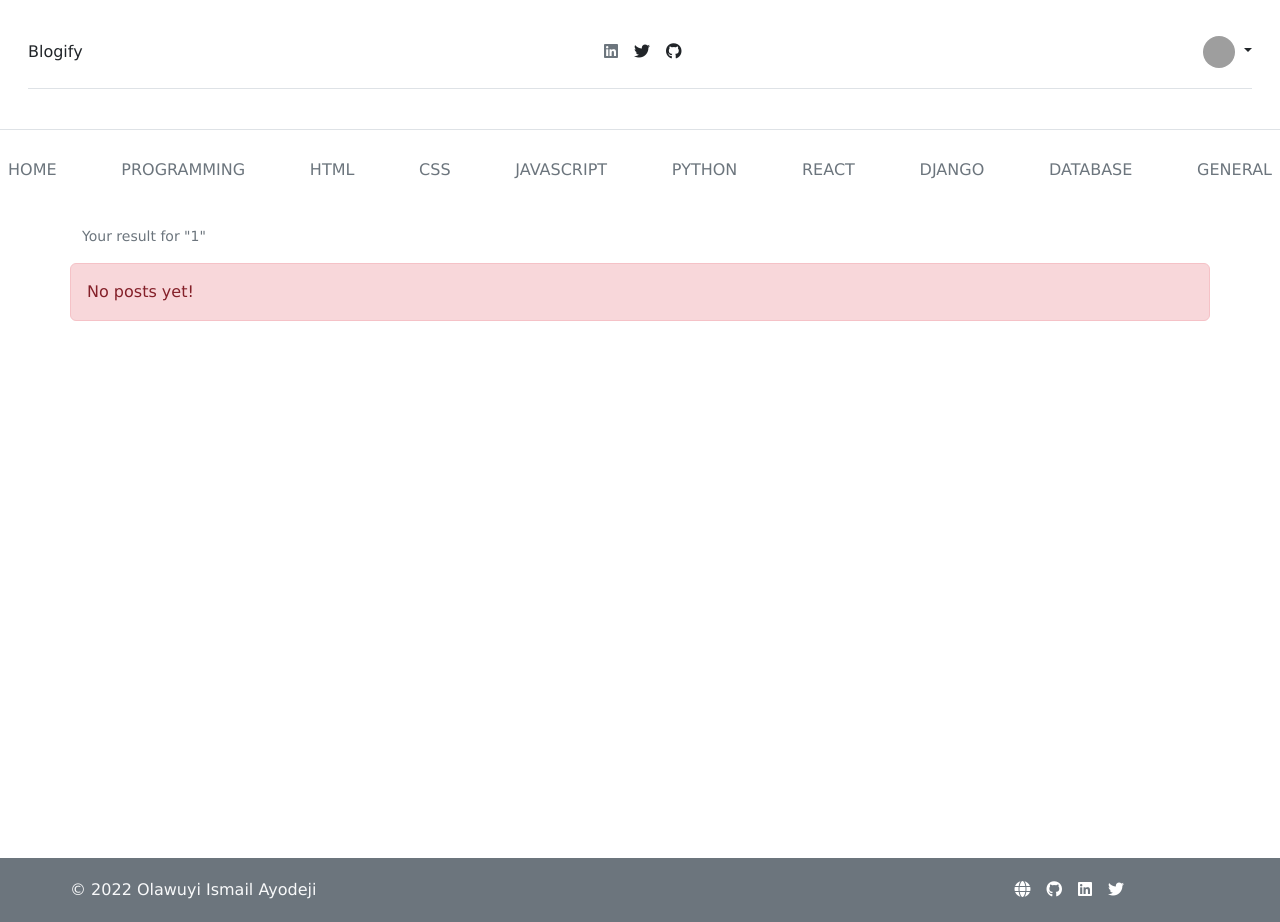
After one commit to Olaism/olaism-blog-app, a Django app: page /search/1/ in a window 1280 px wide. The commit adds this page. Run offline with Django 3.2, Linux system fonts and the light colour scheme; the visitor is signed in with stand-in values (Sample User, id 1); data comes from the database, SQL or seed files in the repository; data that the repository does not hold is empty; some libraries are stand-ins or nearby versions; grey boxes are pictures that could not be loaded.

Commit message:
Redesign PostListView

```diff
--- a/pages/urls.py
+++ b/pages/urls.py
@@ -3,11 +3,16 @@
 from .views import (
     HomePageView,
     ContactPageView,
-    ContactSuccessView
+    ContactSuccessView,
+    PostListView,
 )
 
 urlpatterns = [
     path('', HomePageView.as_view(), name="home"),
     path('contact/', ContactPageView.as_view(), name="contact"),
     path('contact/success/', ContactSuccessView.as_view(), name="contact_success"),
+    path('', PostListView.as_view(), name='post_list'),
+    path('tag/<slug:tag_slug>/', PostListView.as_view(), name='post_tag_list'),
+    path('search/<str:search_term>/',
+         PostListView.as_view(), name='post_search_list'),
 ]
--- a/pages/views.py
+++ b/pages/views.py
@@ -1,19 +1,57 @@
+from django.db.models import Q
 from django.urls import reverse_lazy
-from django.views.generic import TemplateView, FormView
+from django.shortcuts import get_object_or_404
+from django.views.generic import (
+    FormView,
+    ListView,
+    TemplateView,
+)
+from taggit.models import Tag
 
-from taggit.models import Tag
 from posts.models import Post
 from .forms import ContactForm
+
 
 class HomePageView(TemplateView):
     template_name = 'pages/home.html'
 
     def get_context_data(self, *args, **kwargs):
         context = super().get_context_data(*args, **kwargs)
-        context['posts'] = Post.objects.filter(status='published')
-        context['tags'] = Tag.objects.all()
+        context['posts'] = Post.published.all()
         context['featured'] = Post.objects.filter(featured=True).first()
         return context
+
+
+class PostListView(ListView):
+    model = Post
+    template_name = 'pages/posts.html'
+    context_object_name = 'posts'
+    paginate_by = 10
+
+    def get_queryset(self, **kwargs):
+        tag_slug = self.kwargs.get('tag_slug') or None
+        search_term = self.kwargs.get('search_term') or None
+        posts = Post.published.all()
+        if tag_slug:
+            tag = get_object_or_404(Tag, slug=tag_slug)
+            posts = posts.filter(tags__in=[tag])
+        elif search_term:
+            posts = posts.filter(
+                Q(title__icontains=search_term) | Q(
+                    author__username__icontains=search_term)
+            )
+        return posts
+
+    def get_context_data(self, *args, **kwargs):
+        tag_slug = self.kwargs.get('tag_slug') or None
+        search_term = self.kwargs.get('search_term') or None
+        context = super().get_context_data(*args, **kwargs)
+        if tag_slug:
+            context['tag'] = tag_slug
+        elif search_term:
+            context['query'] = search_term
+        return context
+
 
 class ContactPageView(FormView):
     template_name = 'pages/contact.html'
@@ -24,5 +62,6 @@
         form.send()
         return super().form_valid(form)
 
+
 class ContactSuccessView(TemplateView):
     template_name = 'pages/contact_success.html'
--- a/posts/api/serializers.py
+++ b/posts/api/serializers.py
@@ -30,7 +30,8 @@
 
 class PostDetailSerializer(TaggitSerializer, serializers.ModelSerializer):
     tags = TagListSerializerField()
-    author = AuthorSerializer(read_only=True)
+    author = serializers.StringRelatedField()
+    # author = AuthorSerializer(read_only=True)
     class Meta:
         model = Post
         lookup_field = 'slug'
@@ -43,4 +44,4 @@
     class Meta:
         model = Post
         lookup_field = 'slug'
-        fields = ('id', 'title', 'url', 'author')
+        fields = ('id', 'title', 'highlight', 'url', 'author')
--- a/posts/urls.py
+++ b/posts/urls.py
@@ -1,24 +1,19 @@
 from django.urls import path
 
 from .views import (
-    PostListView,
     PostDetailView,
     PostUpdateView,
     PostCreateView,
     PostDeleteView,
-    PostSearchView,
     MyPostsView,
     status_change,
 )
 
 urlpatterns = [
-    path('', PostListView.as_view(), name='post_list'),
     path('new/', PostCreateView.as_view(), name='post_create'),
     path('my-post/', MyPostsView.as_view(), name='my_posts'),
-    path('search/', PostSearchView.as_view(), name='post_search'),
     path('<slug:slug>/status-change/', status_change, name='status_change'),
     path('<slug:slug>/', PostDetailView.as_view(), name='post_detail'),
     path('<slug:slug>/edit/', PostUpdateView.as_view(), name="post_update"),
     path('<slug:slug>/delete/', PostDeleteView.as_view(), name="post_delete"),
-    path('<tag_slug>/', PostListView.as_view(), name="post_list_by_tag"),
 ]
--- a/static/css/base.css
+++ b/static/css/base.css
@@ -14,6 +14,16 @@
     /* height: 100%; */
 }
 
+img.featured-img {
+    width: 100%;
+    height: 300px;
+}
+
+.author {
+    font-size: 0.9rem;
+    color: #000;
+}
+
 h4 {
     color: #aaa;
 }
@@ -25,6 +35,17 @@
 main {
     margin: 2em 0;
     min-height: 75vh;
+}
+
+/* Featured */
+
+.featured {
+    display: flex;
+    align-items: center;
+    justify-content: center;
+}
+.featured .text-small {
+    font-size: 0.7rem;
 }
 
 .post-cards {
--- a/templates/_base.html
+++ b/templates/_base.html
@@ -1,92 +1,193 @@
 {% load static gravatar %}
 <!DOCTYPE html>
 <html lang="en">
-<head>
-    <meta charset="UTF-8">
-    <meta http-equiv="X-UA-Compatible" content="IE=edge">
-    <meta name="viewport" content="width=device-width, initial-scale=1.0">
+  <head>
+    <meta charset="UTF-8" />
+    <meta http-equiv="X-UA-Compatible" content="IE=edge" />
+    <meta name="viewport" content="width=device-width, initial-scale=1.0" />
 
     <!-- Font Awesome icon -->
-    <link rel="stylesheet" href="https://cdnjs.cloudflare.com/ajax/libs/font-awesome/6.1.1/css/all.min.css" integrity="sha512-KfkfwYDsLkIlwQp6LFnl8zNdLGxu9YAA1QvwINks4PhcElQSvqcyVLLD9aMhXd13uQjoXtEKNosOWaZqXgel0g==" crossorigin="anonymous" referrerpolicy="no-referrer" />
+    <link
+      rel="stylesheet"
+      href="https://cdnjs.cloudflare.com/ajax/libs/font-awesome/6.1.1/css/all.min.css"
+      integrity="sha512-KfkfwYDsLkIlwQp6LFnl8zNdLGxu9YAA1QvwINks4PhcElQSvqcyVLLD9aMhXd13uQjoXtEKNosOWaZqXgel0g=="
+      crossorigin="anonymous"
+      referrerpolicy="no-referrer"
+    />
 
     <!-- CSS -->
-    <link rel="stylesheet" href="https://cdnjs.cloudflare.com/ajax/libs/bootstrap/5.2.1/css/bootstrap.min.css" integrity="sha512-siwe/oXMhSjGCwLn+scraPOWrJxHlUgMBMZXdPe2Tnk3I0x3ESCoLz7WZ5NTH6SZrywMY+PB1cjyqJ5jAluCOg==" crossorigin="anonymous" referrerpolicy="no-referrer" />
-    <link rel="stylesheet" href="{% static 'css/base.css' %}">
+    <link
+      rel="stylesheet"
+      href="https://cdnjs.cloudflare.com/ajax/libs/bootstrap/5.2.1/css/bootstrap.min.css"
+      integrity="sha512-siwe/oXMhSjGCwLn+scraPOWrJxHlUgMBMZXdPe2Tnk3I0x3ESCoLz7WZ5NTH6SZrywMY+PB1cjyqJ5jAluCOg=="
+      crossorigin="anonymous"
+      referrerpolicy="no-referrer"
+    />
+    <link rel="stylesheet" href="{% static 'css/base.css' %}" />
     <!-- Extra CSS -->
     {% block css %}{% endblock css %}
 
     <title>{% block title %}Blog{% endblock title %}</title>
-</head>
-<body>
+  </head>
+  <body>
     {% block body %}
     <header class="p-3 mb-3 border-bottom">
       <div class="container-fluid">
-        <div class="d-flex flex-wrap align-items-center justify-content-center justify-content-md-between py-3 mb-4 border-bottom">
-          <a href="/" class="d-flex align-items-center mb-2 mb-lg-0 text-dark text-decoration-none">
+        <div
+          class="d-flex flex-wrap align-items-center justify-content-center justify-content-md-between py-3 mb-4 border-bottom"
+        >
+          <a
+            href="/"
+            class="d-flex align-items-center mb-2 mb-lg-0 text-dark text-decoration-none"
+          >
             Blogify
           </a>
 
-          <ul class="nav col-12 col-md-auto mb-2 justify-content-center mb-md-0">
-            <li><a href="{% url 'home' %}" class="nav-link px-2 link-secondary">Home</a></li>
-            <li><a href="{% url 'contact' %}" class="nav-link px-2 link-dark">Contact</a></li>
-            <li><a href="{% url 'post_create' %}" class="nav-link px-2 link-dark">New</a></li>
+          <ul
+            class="nav col-12 col-md-auto mb-2 justify-content-center mb-md-0"
+          >
+            <li>
+              <a href="{% url 'home' %}" class="nav-link px-2 link-secondary"
+                ><i class="fa-brands fa-linkedin"></i></a
+              >
+            </li>
+            <li>
+              <a href="{% url 'contact' %}" class="nav-link px-2 link-dark"
+                ><i class="fa-brands fa-twitter"></i></a
+              >
+            </li>
+            <li>
+              <a href="{% url 'post_create' %}" class="nav-link px-2 link-dark"
+                ><i class="fa-brands fa-github"></i></a
+              >
+            </li>
           </ul>
 
           {% if request.path == '/' %}
-          <form action="{% url 'post_search' %}" class="col-12 col-lg-auto mb-3 mb-lg-0 me-lg-3" role="search">
-            <input type="search" name="q" class="form-control" placeholder="Search..." aria-label="Search">
+          <form
+            action=""
+            class="col-12 col-lg-auto mb-3 mb-lg-0 me-lg-3"
+            role="search"
+          >
+            <input
+              type="search"
+              name="q"
+              class="form-control"
+              placeholder="Search..."
+              aria-label="Search"
+            />
           </form>
-          {% endif %}
-
-          {% if user.is_authenticated %}
+          {% endif %} {% if user.is_authenticated %}
           <div class="dropdown text-end">
-            <a href="#" class="d-block link-dark text-decoration-none dropdown-toggle" data-bs-toggle="dropdown" aria-expanded="false">
-              <img src="{{ user|gravatar }}" alt="mdo" width="32" height="32" class="rounded-circle">
+            <a
+              href="#"
+              class="d-block link-dark text-decoration-none dropdown-toggle"
+              data-bs-toggle="dropdown"
+              aria-expanded="false"
+            >
+              <img
+                src="{{ user|gravatar }}"
+                alt="mdo"
+                width="32"
+                height="32"
+                class="rounded-circle"
+              />
             </a>
             <ul class="dropdown-menu text-small">
-              <li><a class="dropdown-item" href="{% url 'my_profile' %}">Profile</a></li>
-              <li><a class="dropdown-item" href="{% url 'my_posts' %}">My Posts</a></li>
-              <li><a class="dropdown-item" href="{% url 'password_change' %}">Password Change</a></li>
-              <li><hr class="dropdown-divider"></li>
-              <li><a class="dropdown-item" href="{% url 'logout' %}">Sign out</a></li>
+              <li>
+                <a class="dropdown-item" href="{% url 'my_profile' %}"
+                  >Profile</a
+                >
+              </li>
+              <li>
+                <a class="dropdown-item" href="{% url 'my_posts' %}"
+                  >My Posts</a
+                >
+              </li>
+              <li>
+                <a class="dropdown-item" href="{% url 'password_change' %}"
+                  >Password Change</a
+                >
+              </li>
+              <li><hr class="dropdown-divider" /></li>
+              <li>
+                <a class="dropdown-item" href="{% url 'logout' %}">Sign out</a>
+              </li>
             </ul>
           </div>
           {% else %}
           <div class="text-end">
-            <a href="{% url 'login' %}" type="button" class="btn btn-outline-info me-2">Login</a>
-            <a href="{% url 'signup' %}" type="button" class="btn btn-warning">Sign-up</a>
+            <a
+              href="{% url 'login' %}"
+              type="button"
+              class="btn btn-outline-info me-2"
+              >Login</a
+            >
+            <a href="{% url 'signup' %}" type="button" class="btn btn-warning"
+              >Sign-up</a
+            >
           </div>
           {% endif %}
         </div>
       </div>
-      {% block header_tags %}
-      {% endblock header_tags %}
     </header>
-    <main class="container">
-      {% block content %}{% endblock content %}
-    </main>
+    {% include 'includes/navbar.html' %}
+    <main class="container">{% block content %}{% endblock content %}</main>
     <footer class="bg-secondary">
       <div class="container row justify-content-between">
         <div class="col-md-4 d-flex align-items-center">
-          <a href="/" class="mb-3 me-2 mb-md-0 text-muted text-decoration-none lh-1">
-            <svg class="bi" width="30" height="24"><use xlink:href="#bootstrap"/></svg>
+          <a
+            href="/"
+            class="mb-3 me-2 mb-md-0 text-muted text-decoration-none lh-1"
+          >
+            <svg class="bi" width="30" height="24">
+              <use xlink:href="#bootstrap" />
+            </svg>
           </a>
           <span class="text-light">&copy; 2022 Olawuyi Ismail Ayodeji</span>
         </div>
 
         <ul class="nav col-md-4 justify-content-end list-unstyled d-flex">
-            <li class="ms-3"><a class="text-white" href="https://www.olaism-portfolio.herokuapp.com"><i class="fa-solid fa-globe"></i></a></li>
-            <li class="ms-3"><a class="text-white" href="https://www.github.com/olaism"><i class="fa-brands fa-github"></i></a></li>
-            <li class="ms-3"><a class="text-white" href="https://www.linkedin.com/in/ismail-olawuyi-3ab475208"><i class="fa-brands fa-linkedin"></i></a></li>
-            <li class="ms-3"><a class="text-white" href="https://www.twitter.com/olaism01"><i class="fa-brands fa-twitter"></i></a></li>
+          <li class="ms-3">
+            <a
+              class="text-white"
+              href="https://www.olaism-portfolio.herokuapp.com"
+              ><i class="fa-solid fa-globe"></i
+            ></a>
+          </li>
+          <li class="ms-3">
+            <a class="text-white" href="https://www.github.com/olaism"
+              ><i class="fa-brands fa-github"></i
+            ></a>
+          </li>
+          <li class="ms-3">
+            <a
+              class="text-white"
+              href="https://www.linkedin.com/in/ismail-olawuyi-3ab475208"
+              ><i class="fa-brands fa-linkedin"></i
+            ></a>
+          </li>
+          <li class="ms-3">
+            <a class="text-white" href="https://www.twitter.com/olaism01"
+              ><i class="fa-brands fa-twitter"></i
+            ></a>
+          </li>
         </ul>
       </div>
     </footer>
     {% endblock body %}
     <!-- jS -->
-    <script src="https://cdn.jsdelivr.net/npm/@popperjs/core@2.11.6/dist/umd/popper.min.js" integrity="sha384-oBqDVmMz9ATKxIep9tiCxS/Z9fNfEXiDAYTujMAeBAsjFuCZSmKbSSUnQlmh/jp3" crossorigin="anonymous"></script>
-    <script src="https://cdn.jsdelivr.net/npm/bootstrap@5.2.1/dist/js/bootstrap.min.js" integrity="sha384-7VPbUDkoPSGFnVtYi0QogXtr74QeVeeIs99Qfg5YCF+TidwNdjvaKZX19NZ/e6oz" crossorigin="anonymous"></script>
+    <script
+      src="https://cdn.jsdelivr.net/npm/@popperjs/core@2.11.6/dist/umd/popper.min.js"
+      integrity="sha384-oBqDVmMz9ATKxIep9tiCxS/Z9fNfEXiDAYTujMAeBAsjFuCZSmKbSSUnQlmh/jp3"
+      crossorigin="anonymous"
+    ></script>
+    <script
+      src="https://cdn.jsdelivr.net/npm/bootstrap@5.2.1/dist/js/bootstrap.min.js"
+      integrity="sha384-7VPbUDkoPSGFnVtYi0QogXtr74QeVeeIs99Qfg5YCF+TidwNdjvaKZX19NZ/e6oz"
+      crossorigin="anonymous"
+    ></script>
     <!-- Extra JS -->
     {% block js %}{% endblock js %}
-</body>
+  </body>
 </html>
--- /dev/null
+++ b/templates/includes/navbar.html
@@ -0,0 +1,14 @@
+<div class="nav-scroller py-1 mb-2">
+    <nav class="nav d-flex justify-content-between">
+      <a class="p-2 link-secondary" href="#">HOME</a>
+      <a class="p-2 link-secondary" href="#">PROGRAMMING</a>
+      <a class="p-2 link-secondary" href="#">HTML</a>
+      <a class="p-2 link-secondary" href="#">CSS</a>
+      <a class="p-2 link-secondary" href="#">JAVASCRIPT</a>
+      <a class="p-2 link-secondary" href="#">PYTHON</a>
+      <a class="p-2 link-secondary" href="#">REACT</a>
+      <a class="p-2 link-secondary" href="#">DJANGO</a>
+      <a class="p-2 link-secondary" href="#">DATABASE</a>
+      <a class="p-2 link-secondary" href="#">GENERAL</a>
+    </nav>
+</div>
--- a/templates/blog/posts.html
+++ b/templates/pages/posts.html
@@ -9,6 +9,9 @@
     <section class="row mb-2">
         {% if tag %}
             <small class="mb-3 text-muted">Posts tagged with "{{ tag }}"</small>
+        {% endif %}
+        {% if query %}
+            <small class="mb-3 text-muted">Your result for "{{ query }}"</small>
         {% endif %}
         {% for post in posts %}
             <div class="col-md-6">
--- a/users/views.py
+++ b/users/views.py
@@ -21,7 +21,7 @@
 
     def get_context_data(self, *args, **kwargs):
         context = super().get_context_data(*args, **kwargs)
-        context['published_posts'] = self.object.posts.filter(status='published')
+        context['published_posts'] = self.object.posts.filter(draft=False)
         return context
 
 class Profile(UpdateView):
```
Also changed, not shown: posts/models.py (+7 -3 lines), posts/views.py (+17 -56 lines), templates/pages/home.html (+38 -55 lines), posts/migrations/0013_post_views.py (added).
